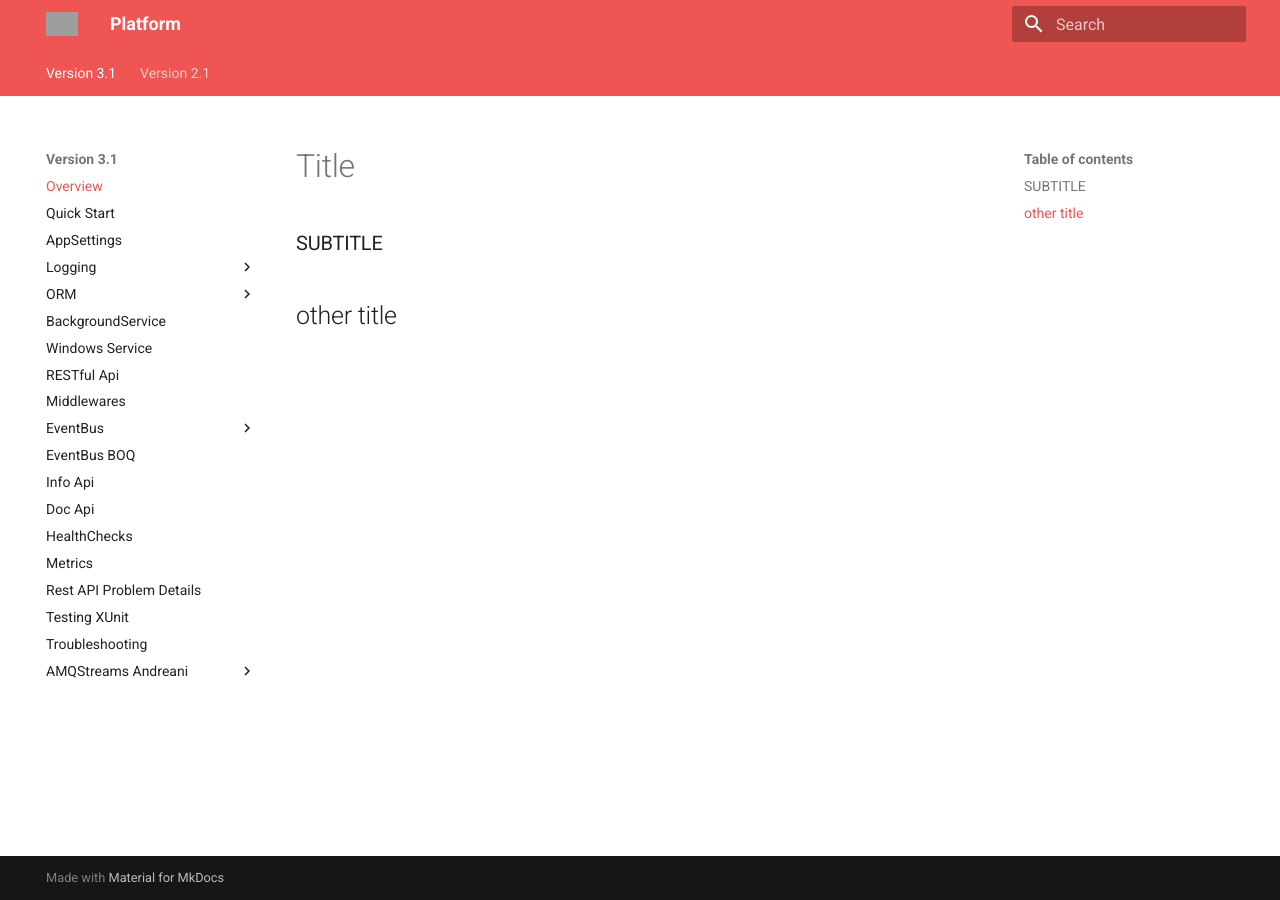
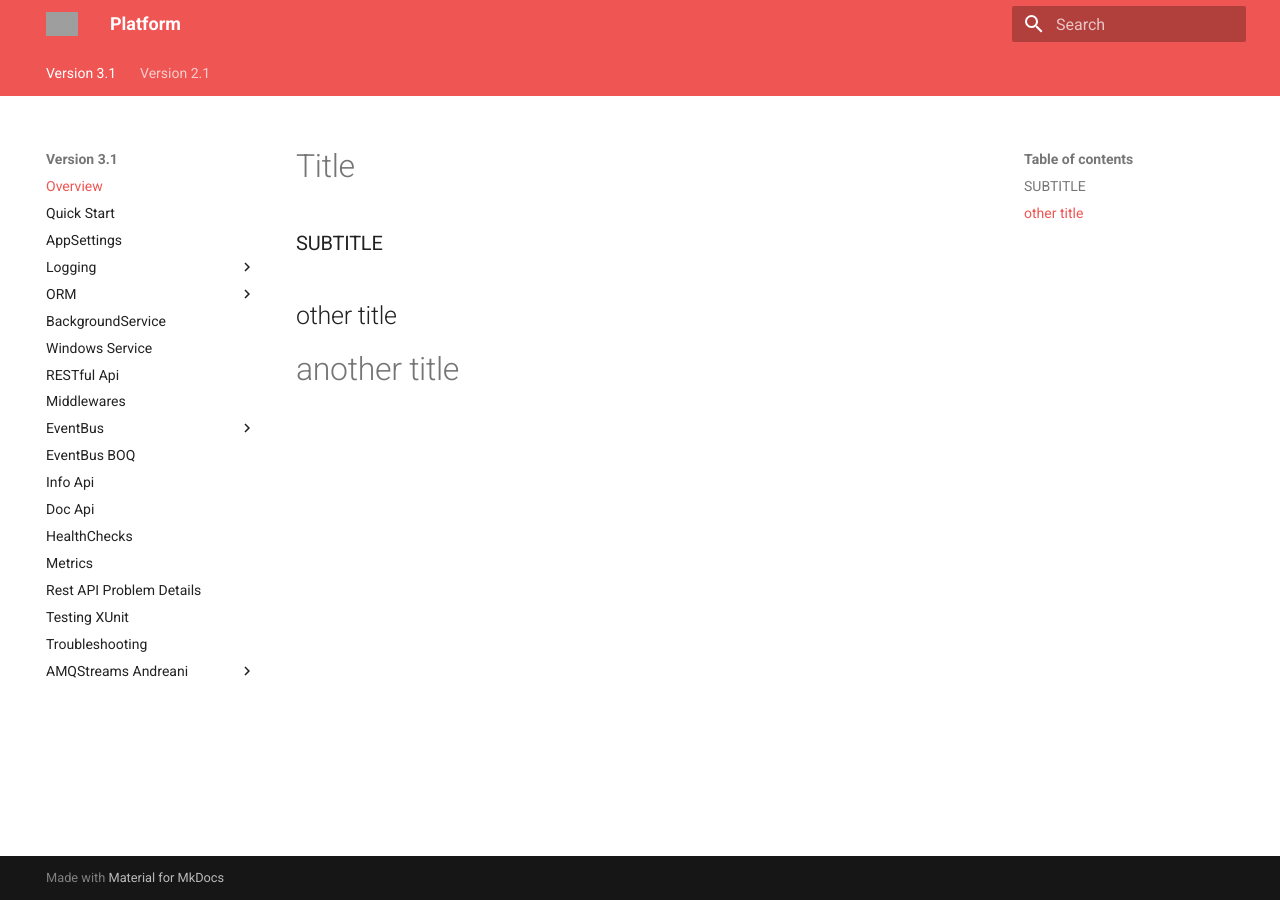
Before and after one commit to ochoajuanm-gla/docs, an MkDocs documentation site: the page built from docs/index.md, in a window 1280 px wide. Built offline with MkDocs 1.6.1 and Material for MkDocs 9.7.7, drawn with Linux system fonts in a browser that asks for light colours; grey boxes are pictures that could not be loaded.

Commit message:
fix index

```diff
--- a/docs/index.md
+++ b/docs/index.md
@@ -1,3 +1,4 @@
 # Title
 ### SUBTITLE
 ## other title
+# another title
```
